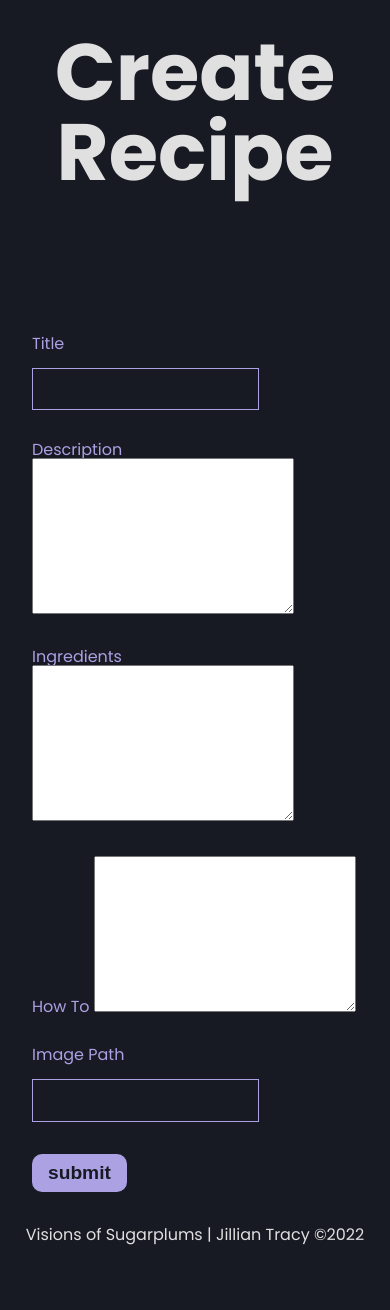
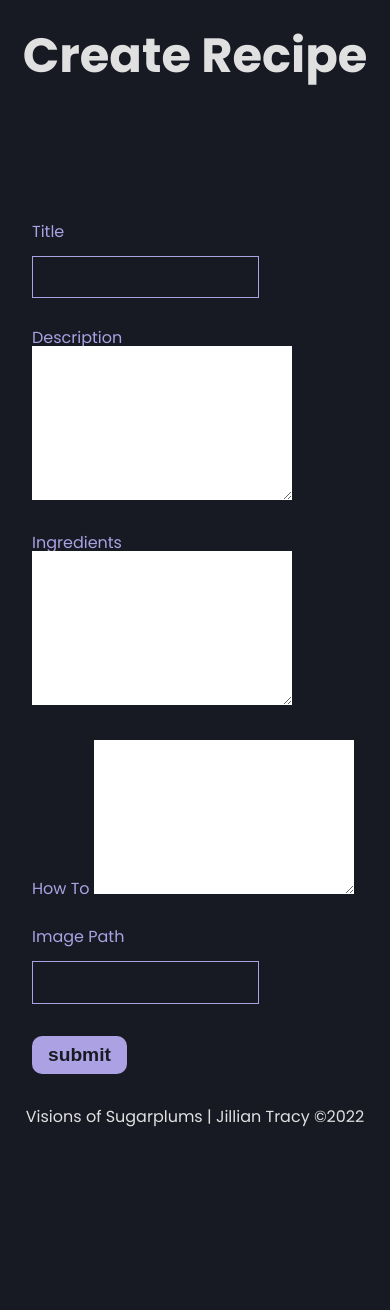
Before and after one commit to jiitra/idm232-jst67, a PHP site: page /admin/recipes/create.php in a window 390 px wide. Shown: the part 177-1487 px from the top of the page. After the commit the page ends 1304 px from the top, so only its background shows below. Run offline with PHP 8.4, Linux system fonts and the light colour scheme; data that the repository does not hold is empty; some libraries are stand-ins or nearby versions.

Commit message:
mobile optimization

```diff
--- a/final/styles.css
+++ b/final/styles.css
@@ -5,6 +5,11 @@
   --nav: #212538;
   --surface-primary: #e0e0e0;
   --surface-secondary: #aba1e3;
+}
+
+* {
+  border: none;
+  box-sizing: border-box;
 }
 
 body {
@@ -21,6 +26,7 @@ header {
   background-color: var(--nav);
   display: block;
   padding: 2rem;
+  width: 100%;
 }
 
 table {
@@ -227,3 +233,18 @@ ol{
 .margin{
   margin: 1rem;
 }
+
+@media screen and (max-width:  768px) {
+
+  img{
+    max-height: 300px;
+  }
+
+  #page_title h1{
+    font-size: 3rem;
+  }
+
+  #caption-div{
+    padding: 0 0.5rem ;
+  }
+}
```
Also changed, not shown: 2 other files.
